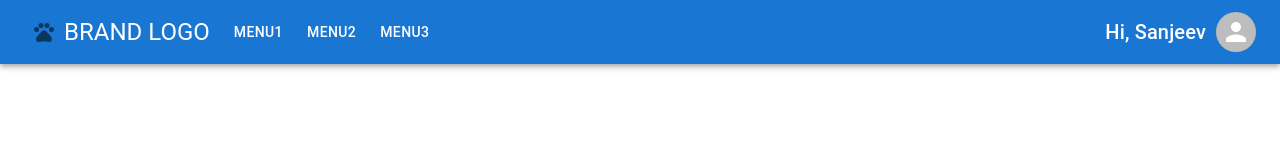
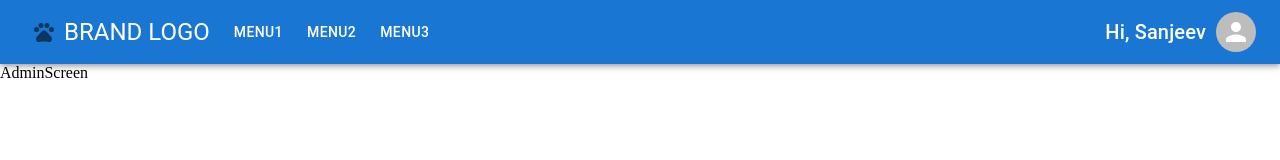
Before and after one commit to primecoderIN/blinkworx, a React (Create React App) app: page /AdminPanel in a window 1280 px wide. Shown: the top 160 px of the page. Built offline with nearby package versions, Linux system fonts and the light colour scheme.

Commit message:
Added admin route

```diff
--- a/src/App.js
+++ b/src/App.js
@@ -1,24 +1,19 @@
 import { Routes, Route } from "react-router-dom";
-
 import Navbar from "./components/Navbar";
 import CreateOrder from "./pages/CreateOrder";
 import OrderManagementScreen from "./pages/OrderManagementScreen";
 import AuthScreen from "./pages/AuthScreen";
+import AdminScreen from "./pages/AdminScreen";
 const App = () => {
   return (
     <>
-    <Navbar/>
-
-    <Routes>
-      <Route
-        index
-        element={
-         <AuthScreen/>
-        }
-      />
-      <Route path="/Orders" element={<OrderManagementScreen />} />
-      <Route path="/CreateOrder" element={<CreateOrder />} />
-    </Routes>
+      <Navbar />
+      <Routes>
+        <Route index element={<AuthScreen />} />
+        <Route path="/Orders" element={<OrderManagementScreen />} />
+        <Route path="/CreateOrder" element={<CreateOrder />} />
+        <Route path="/AdminPanel" element={<AdminScreen />} />
+      </Routes>
     </>
   );
 };
--- /dev/null
+++ b/src/pages/AdminScreen.js
@@ -0,0 +1,9 @@
+
+
+const AdminScreen = () => {
+  return (
+    <div>AdminScreen</div>
+  )
+}
+
+export default AdminScreen
```
